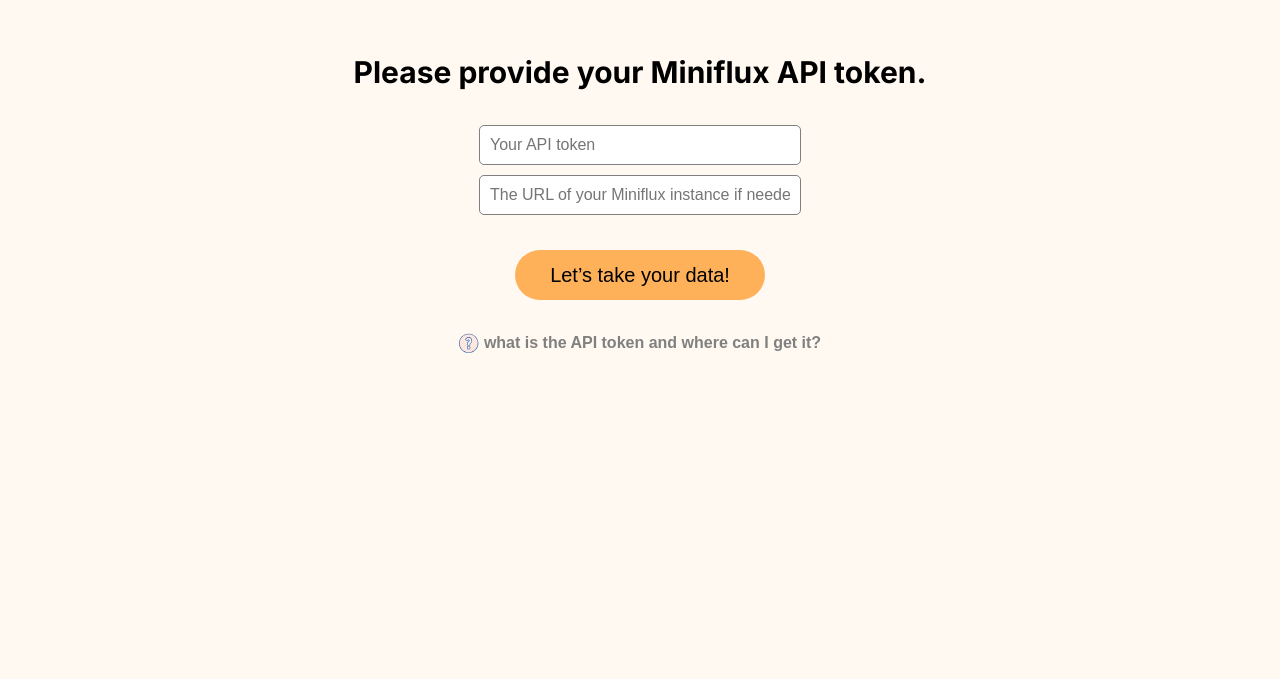
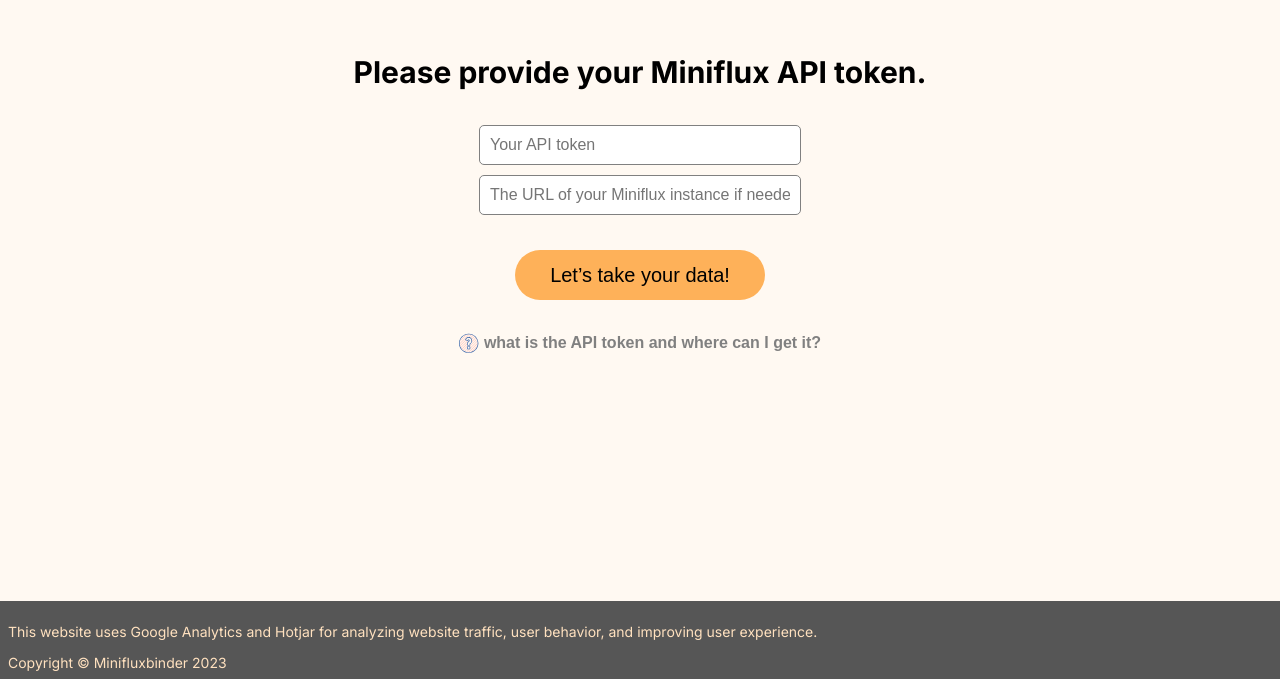
Before and after one commit to newnny/minifluxepub, a React (Create React App) app: page / in a window 1280 px wide. Shown: the part 1879-2558 px from the top of the page. Before the commit the page ends 2480 px from the top, so only its background shows below. Built offline with nearby package versions, Linux system fonts and the light colour scheme.

Commit message:
Adding footer

```diff
--- a/src/App.css
+++ b/src/App.css
@@ -1,5 +1,13 @@
 .App {
   font-family: 'Inter';
+}
+
+.footer {
+  font-size: 14px;
+  color: #ffe1bf;
+  background-color: #565656;
+  margin-top: auto;
+  padding: 8px;
 }
 
 .display-row {
--- a/src/App.tsx
+++ b/src/App.tsx
@@ -5,6 +5,7 @@
 import Introduction from './components/Introduction';
 import Start from './components/Start';
 import UserPage from './components/UserPage';
+import Footer from './components/Footer';
 
 const App: React.FC = () => {
   const introductionRef = useRef<HTMLDivElement>(null);
@@ -30,6 +31,7 @@
         />
         <Route path="/user" element={<UserPage />} />
       </Routes>
+      <Footer />
     </div>
   )
 }
--- /dev/null
+++ b/src/components/Footer.tsx
@@ -0,0 +1,14 @@
+const Footer = () => {
+  const getYear = new Date().getFullYear();
+
+  return (
+    <footer className="footer">
+      <p>
+        This website uses Google Analytics and Hotjar for analyzing website traffic, user behavior, and improving user experience.
+      </p>
+      {`Copyright © Minifluxbinder ${getYear}`}
+    </footer>
+  )
+}
+
+export default Footer
```
